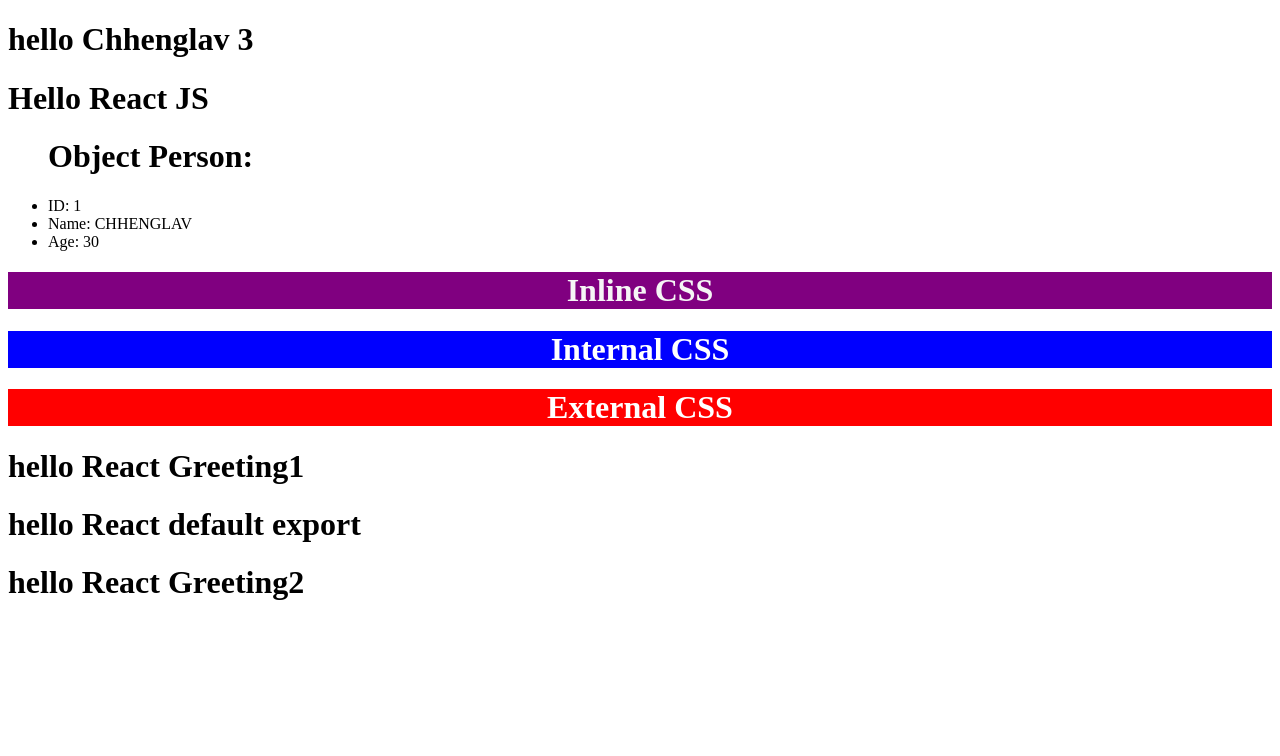
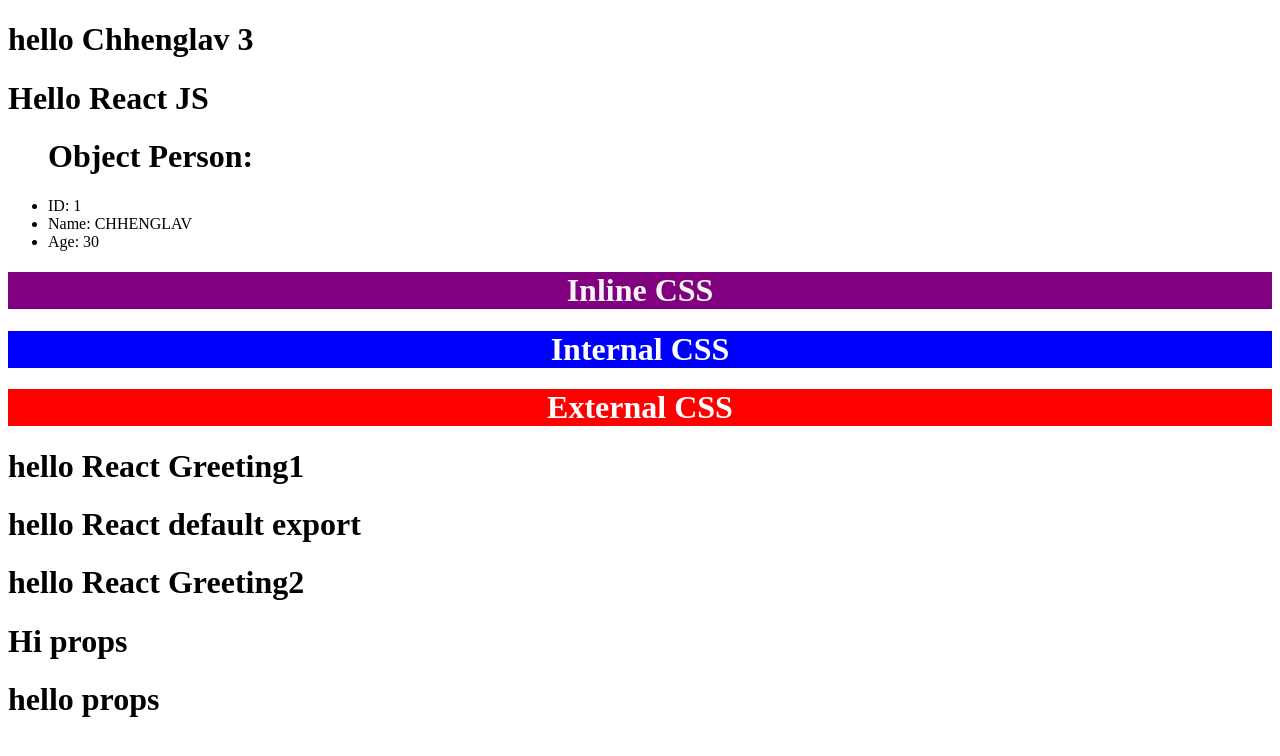
Before and after one commit to ChhenglavCoding/learn-react, a React (Vite) app: page / in a window 1280 px wide. Shown: the top 756 px of the page. Built offline with nearby package versions, Linux system fonts and the light colour scheme.

Commit message:
add props

```diff
--- a/src/App.tsx
+++ b/src/App.tsx
@@ -2,6 +2,7 @@ import Greeting from "./components/Greeting";
 import{Greeting1, Greeting2} from "./components/Greeting";
 
 import { TestJSX } from "./components/TestJSX";
+import  TestProps  from "./components/TestProps";
 
 
 
@@ -13,6 +14,8 @@ function App() {
       <Greeting1 />
       <Greeting />
       <Greeting2 />
+      <TestProps h1Description={"Hi props"}/>
+      <TestProps h1Description={"hello props"}/>
     </>
 
   );
--- /dev/null
+++ b/src/components/TestProps/index.tsx
@@ -0,0 +1,15 @@
+import React from "react";
+
+
+interface TestPrps {
+    h1Description: string;
+}
+// props using arrow function
+const TestProps: React.FC<TestPrps> = (props) => {
+    return(
+        <>
+            <h1 title="Hi Props">{props.h1Description}</h1>
+        </>
+    );
+}
+export default TestProps;
```
